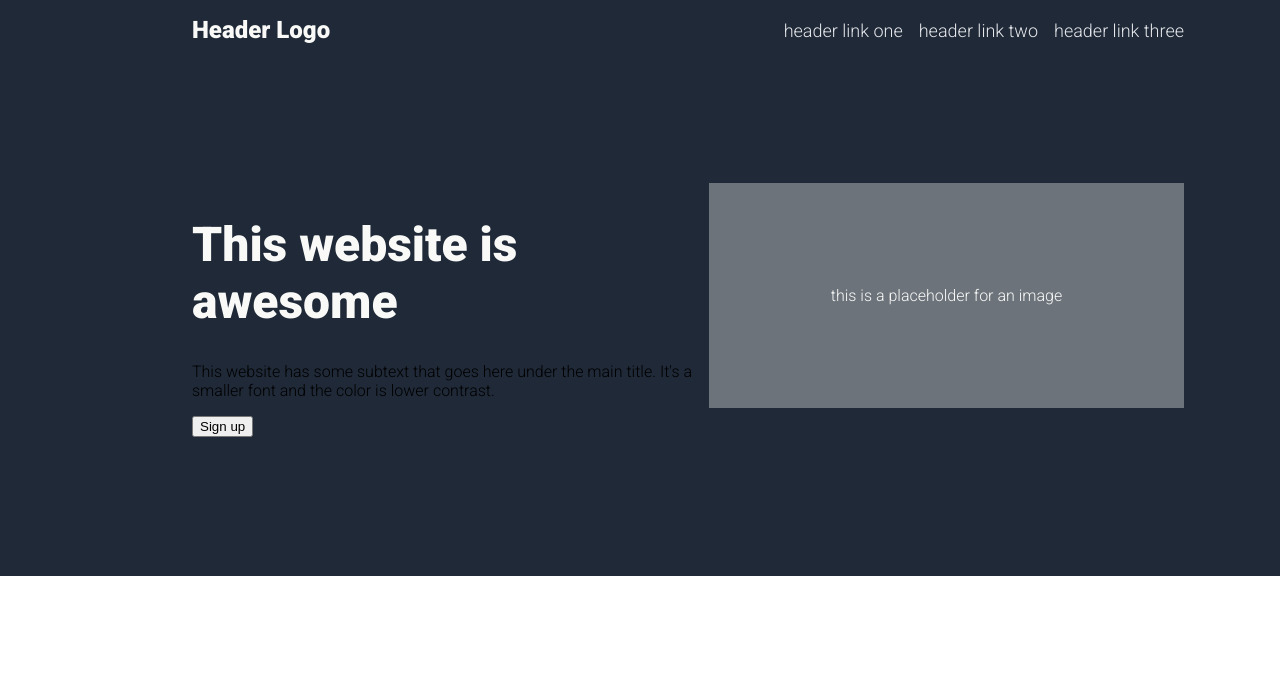
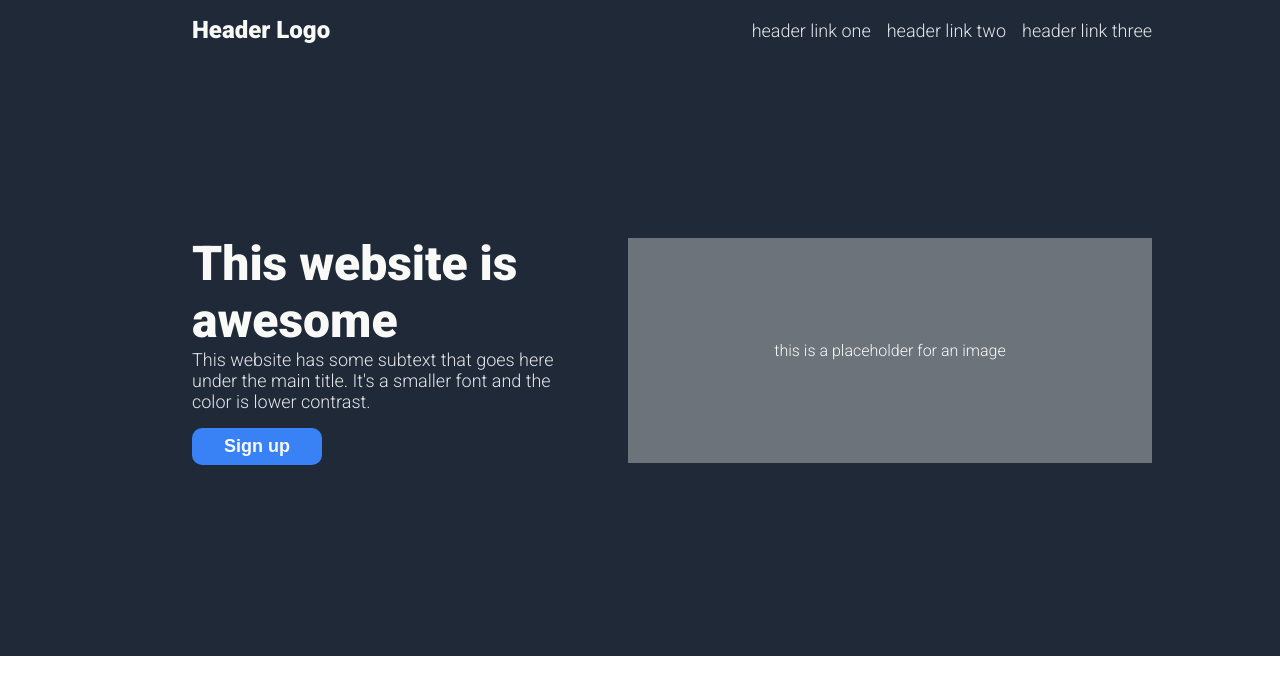
Before and after one commit to joe-mccann-dev/landing-page, a plain HTML site: page index.html in a window 1280 px wide. Drawn offline with Linux system fonts and the light colour scheme.

Commit message:
Finish hero section.

```diff
--- a/style.css
+++ b/style.css
@@ -21,13 +21,12 @@ body {
 }
 
 .hero {
-  min-height: 70vh;
+  min-height: 80vh;
   padding-top: 16px;
-  padding-left: 192px;
-  padding-right: 96px;
+  padding-left: 15%;
+  padding-right: 10%;
   display: flex;
   flex-direction: column;
-  justify-content: space-between;
 }
 
 .header {
@@ -41,27 +40,55 @@ body {
   gap: 16px;
 }
 
-a {
+.hero-text {
+  font-size: 48px;
+  font-weight: 900;
+  color: #F9FAF8;
+}
+
+.hero-content-subtext, a {
   font-size: 18px;
   color: #E5E7EB;
   text-decoration: none;
 }
 
-.hero h1 {
-  font-size: 48px;
-  font-weight: 900;
-  color: #F9FAF8;
+.hero-content-subtext {
+  margin-bottom: 16px;
+  max-width: 90%;
 }
 
+h1, p {
+  margin: 0;
+  padding: 0;
+}
 
 .hero-content {
-  margin: auto;
   display: flex;
+  flex: 1;
+  align-items: center;
   justify-content: space-between;
+  gap: 32px;
+}
+
+.hero-content-left {
+  display: flex;
+  flex-direction: column;
+}
+
+.hero-sign-up-button {
+  border: none;
+  color: #F9FAF8;
+  font-weight: 700;
+  font-size: 18px;
+  background-color: #3882F6;
+  border-radius: 10px;
+  display: flex;
+  padding: 8px 32px;
+  align-self: flex-start;
 }
 
 .hero-content-right {
-  width: 475px;
+  width: 524px;
   height: 225px;
   background-color: #6c737b;
   color: #F9FAF8;
```
